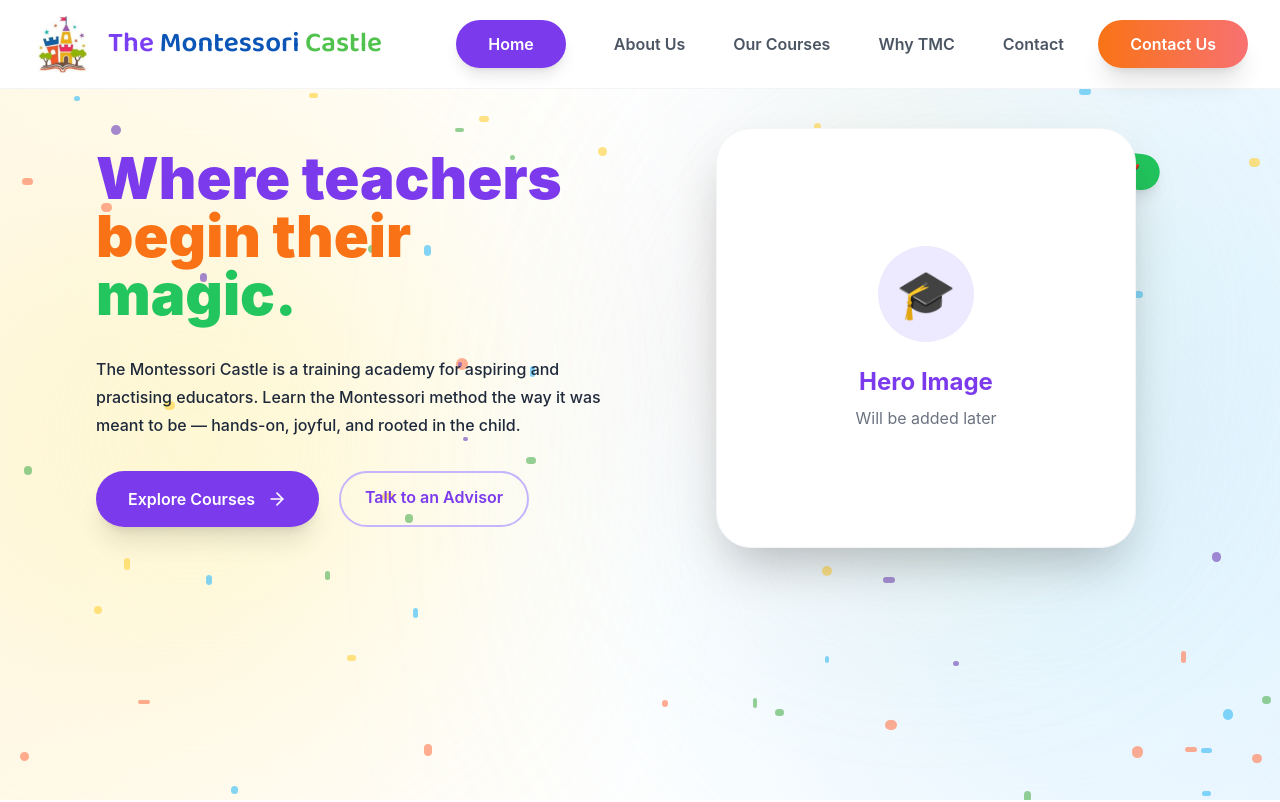
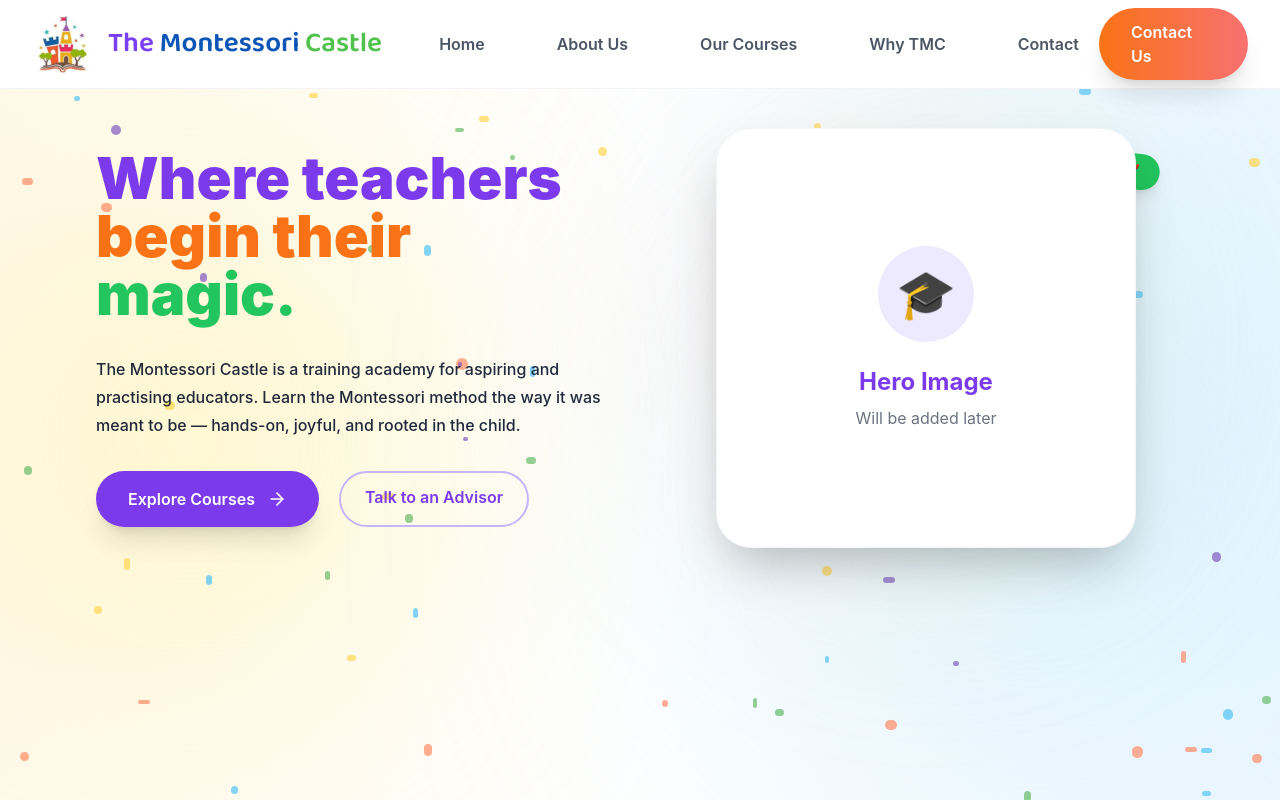
Before and after one commit to syedmoaaz/TMC-Web, a React (Vite) app: page / in a window 1280 px wide. Shown: the top 802 px of the page. Built offline with nearby package versions, Linux system fonts and the light colour scheme.

Commit message:
nav highlight fix

```diff
--- a/src/components/Navbar.jsx
+++ b/src/components/Navbar.jsx
@@ -39,16 +39,12 @@
 
           {/* Desktop Menu */}
 
-         <nav className="hidden lg:flex items-center gap-12 ml-10">
-            {navLinks.map((item, index) => (
+         <nav className="hidden lg:flex items-center gap-8 ml-10 flex-nowrap">
+            {navLinks.map((item) => (
               <a
                 key={item.title}
                 href={item.href}
-                className={`font-semibold transition-all duration-300 ${
-                  index === 0
-                    ? "rounded-full bg-violet-600 px-8 py-3 text-white shadow-lg"
-                    : "text-gray-600 hover:text-violet-600"
-                }`}
+                className="rounded-full px-5 py-3 font-semibold text-gray-600 transition-all duration-300 hover:bg-violet-50 hover:text-violet-600 whitespace-nowrap"
               >
                 {item.title}
               </a>
```
